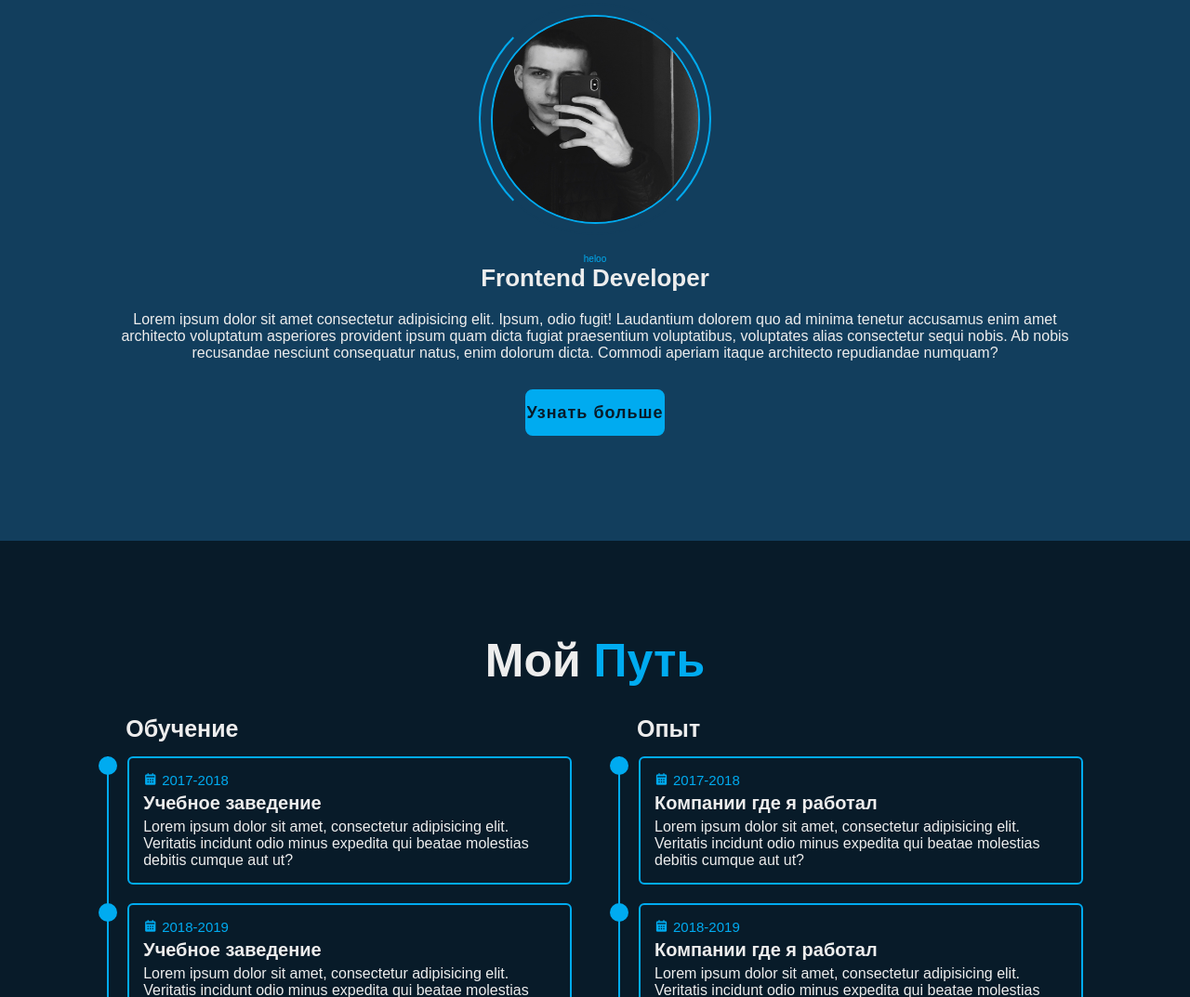
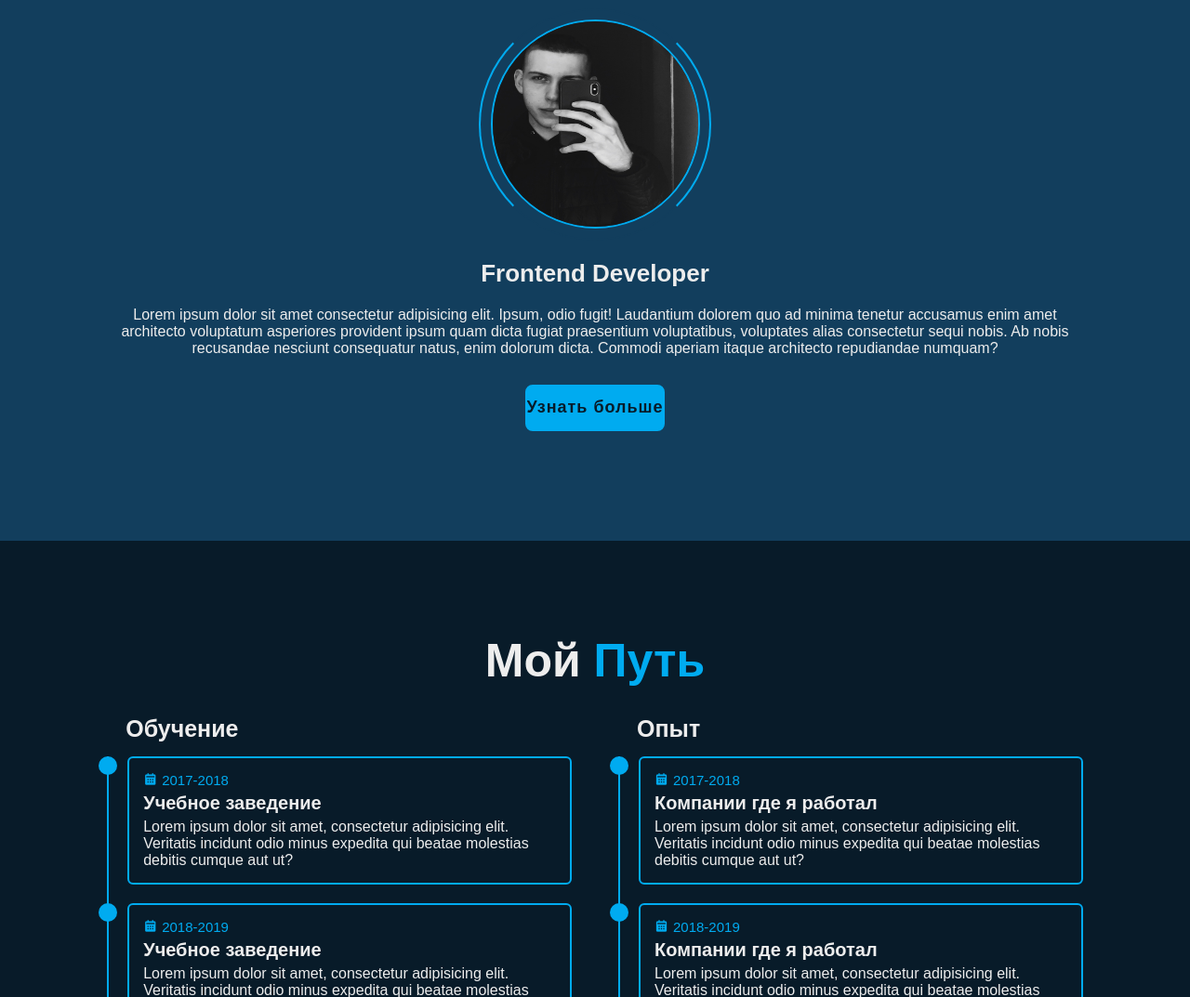
Before and after one commit to Eduard0606/Portfolio, a website built with Vite: page index.html in a window 1280 px wide. Shown: the part 1018-2091 px from the top of the page at 93% size. Built offline with nearby package versions, Linux system fonts and the light colour scheme.

Commit message:
My commit comments

```diff
--- a/index.html
+++ b/index.html
@@ -61,7 +61,7 @@
     </div>
 
     <div class="about-content">
-      <span>heloo</span>
+
       <h3>Frontend Developer</h3>
       <p>Lorem ipsum dolor sit amet consectetur adipisicing elit. Ipsum, odio fugit! Laudantium dolorem quo ad minima
         tenetur accusamus enim amet architecto voluptatum asperiores provident ipsum quam dicta fugiat praesentium
```
